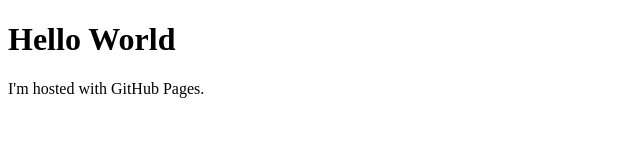
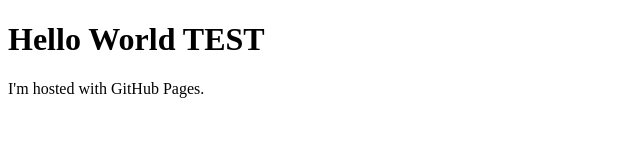
Before and after one commit to 196883and1/196883and1.github.io, a plain HTML site: page index.html in a window 1280 px wide. Shown: the whole page, without its empty margins (0-640 px from the left). Drawn offline with Linux system fonts and the light colour scheme.

Commit message:
Update index.html

```diff
--- a/index.html
+++ b/index.html
@@ -1,7 +1,7 @@
 <!DOCTYPE html>
 <html>
 <body>
-<h1>Hello World</h1>
+<h1>Hello World TEST</h1>
 <p>I'm hosted with GitHub Pages.</p>
 </body>
 </html>
```
